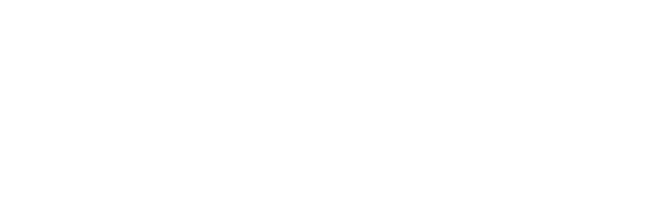
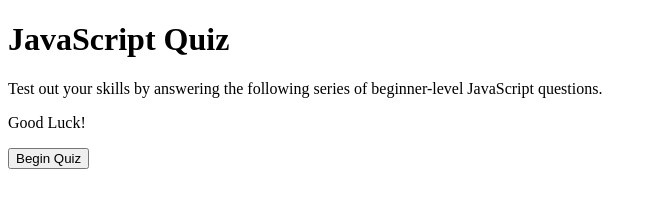
Before and after one commit to kalecodes/js-quiz, a plain HTML site: page index.html in a window 1280 px wide. Shown: the whole page, without its empty margins (0-657 px from the left). Drawn offline with Linux system fonts and the light colour scheme.

Commit message:
start page html

```diff
--- a/index.html
+++ b/index.html
@@ -7,6 +7,14 @@
     <title>JS Quiz</title>
 </head>
 <body>
-
+    <div id="quiz-container">
+        <div id="timer"></div>
+        <div id="quiz-content">
+            <h1>JavaScript Quiz</h1>
+            <p>Test out your skills by answering the following series of beginner-level JavaScript questions.</p>
+            <p>Good Luck!</p>
+            <button id="start">Begin Quiz</button>
+        </div>
+    </div>
 </body>
 </html>
```
